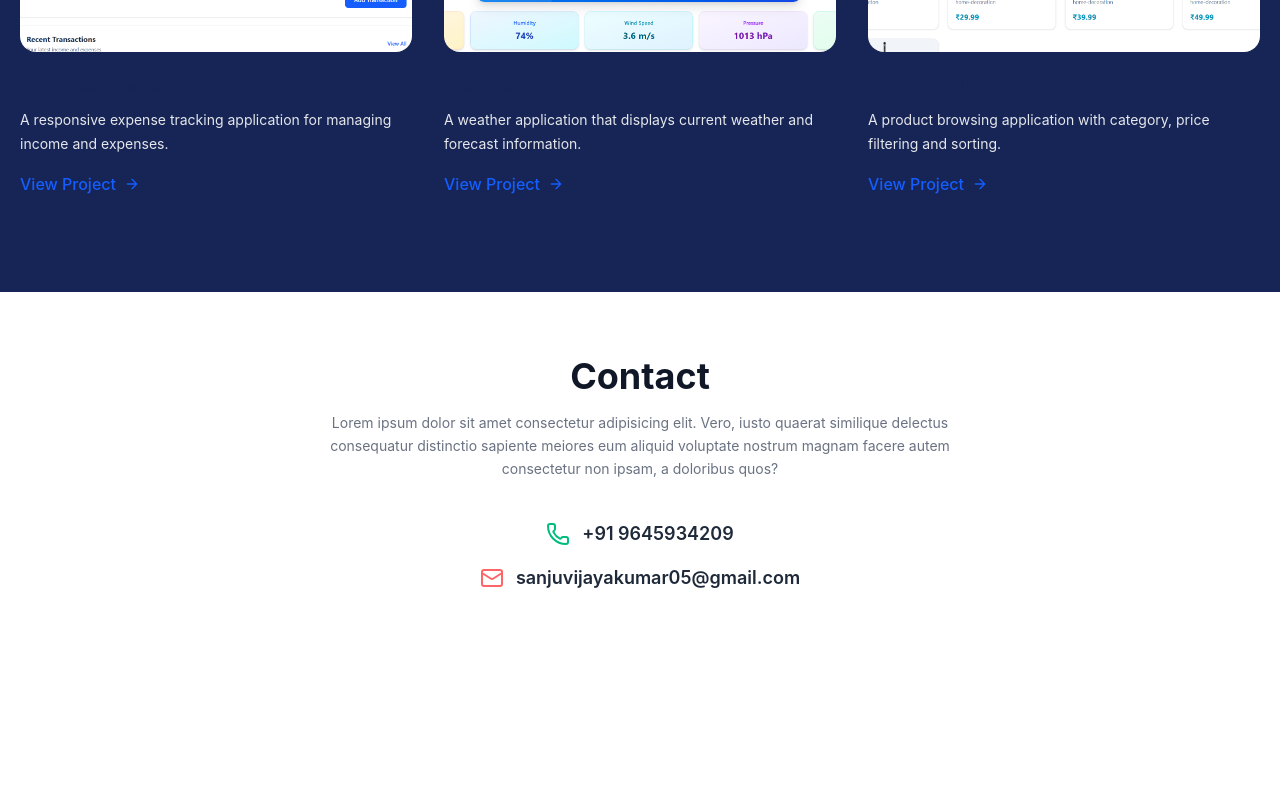
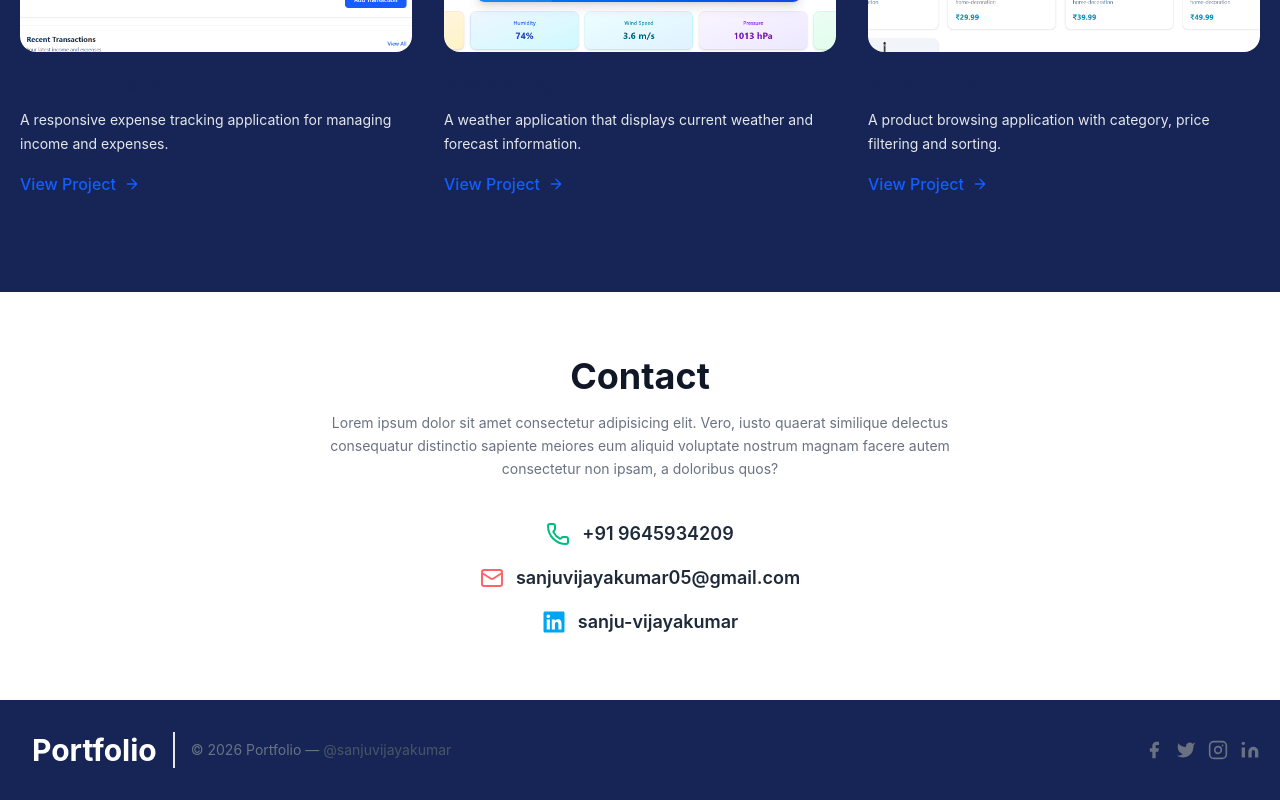
Before and after one commit to SanjuVijayakumar/portfolio, a React app: page / in a window 1280 px wide. Shown: the part 3044-3844 px from the top of the page. Before the commit the page ends 3744 px from the top, so only its background shows below. Built offline with nearby package versions, Linux system fonts and the light colour scheme; the HTML template or start-up script is replaced by a standard one.

Commit message:
Footer added

```diff
--- a/src/App.jsx
+++ b/src/App.jsx
@@ -6,6 +6,7 @@
 import Experience from './components/experience/Experience'
 import Projects from './components/projects/Projects'
 import Contact from './components/contact/Contact'
+import Footer from './components/footer/Footer'
 
 function App() {
   useEffect(()=> {
@@ -21,6 +22,7 @@
       <Experience />
       <Projects />
       <Contact />
+      <Footer />
     </main>
   )
 }
--- /dev/null
+++ b/src/components/footer/Footer.jsx
@@ -0,0 +1,45 @@
+import React from 'react'
+
+export default function Footer() {
+  return (
+    <>
+      <footer className='text-gray-200 bg-blue-950 body-font'>
+        <div className='container justify-center px-5 py-8 mx-auto flex items-center sm:flex-row flex-col'>
+          <a className='flex title-font font-medium items-center md:justify-start justify-center text-gray-900'>
+            <span className='ml-3 text-3xl font-bold text-white'>Portfolio</span>
+          </a>
+          <p className='text-sm text-gray-500 sm:ml-4 sm:pl-4 sm:border-l-2 sm:border-gray-200 sm:py-2 sm:mt-0 mt-4'>
+            © 2026 Portfolio —
+            <a href='https://twitter.com' className='text-gray-600 ml-1' rel='noopener noreferrer' target='_blank'>
+              @sanjuvijayakumar
+            </a>
+          </p>
+          <span className='inline-flex sm:ml-auto sm:mt-0 mt-4 justify-center sm:justify-start'>
+            <a className='text-gray-500'>
+              <svg fill='currentColor' strokeLinecap='round' strokeLinejoin='round' strokeWidth='2' className='w-5 h-5' viewBox='0 0 24 24'>
+                <path d='M18 2h-3a5 5 0 00-5 5v3H7v4h3v8h4v-8h3l1-4h-4V7a1 1 0 011-1h3z'></path>
+              </svg>
+            </a>
+            <a className='ml-3 text-gray-500'>
+              <svg fill='currentColor' strokeLinecap='round' strokeLinejoin='round' strokeWidth='2' className='w-5 h-5' viewBox='0 0 24 24'>
+                <path d='M23 3a10.9 10.9 0 01-3.14 1.53 4.48 4.48 0 00-7.86 3v1A10.66 10.66 0 013 4s-4 9 5 13a11.64 11.64 0 01-7 2c9 5 20 0 20-11.5a4.5 4.5 0 00-.08-.83A7.72 7.72 0 0023 3z'></path>
+              </svg>
+            </a>
+            <a className='ml-3 text-gray-500'>
+              <svg fill='none' stroke='currentColor' strokeLinecap='round' strokeLinejoin='round' strokeWidth='2' className='w-5 h-5' viewBox='0 0 24 24'>
+                <rect width='20' height='20' x='2' y='2' rx='5' ry='5'></rect>
+                <path d='M16 11.37A4 4 0 1112.63 8 4 4 0 0116 11.37zM17.5 6.5h.01'></path>
+              </svg>
+            </a>
+            <a className='ml-3 text-gray-500'>
+              <svg fill='currentColor' stroke='currentColor' strokeLinecap='round' strokeLinejoin='round' strokeWidth='0' className='w-5 h-5' viewBox='0 0 24 24'>
+                <path stroke='none' d='M16 8a6 6 0 016 6v7h-4v-7a2 2 0 00-2-2 2 2 0 00-2 2v7h-4v-7a6 6 0 016-6zM2 9h4v12H2z'></path>
+                <circle cx='4' cy='4' r='2' stroke='none'></circle>
+              </svg>
+            </a>
+          </span>
+        </div>
+      </footer>
+    </>
+  )
+}
```
